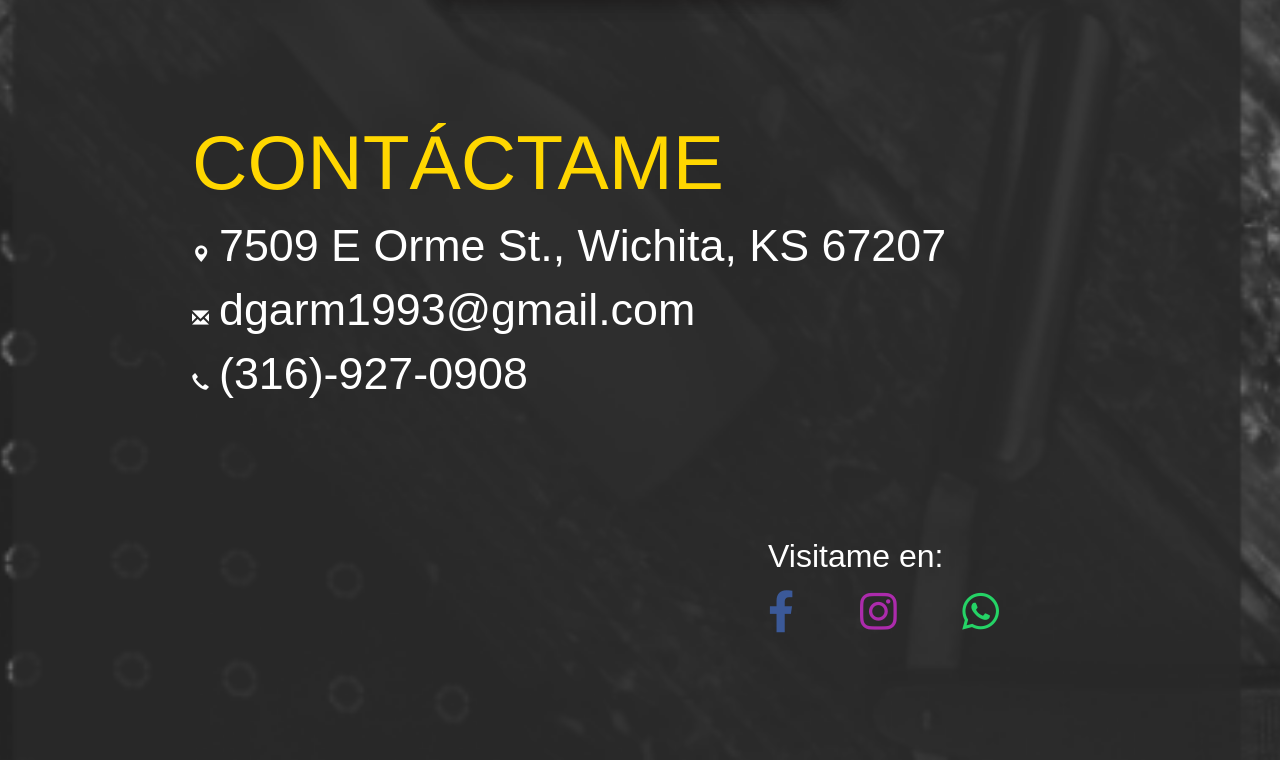
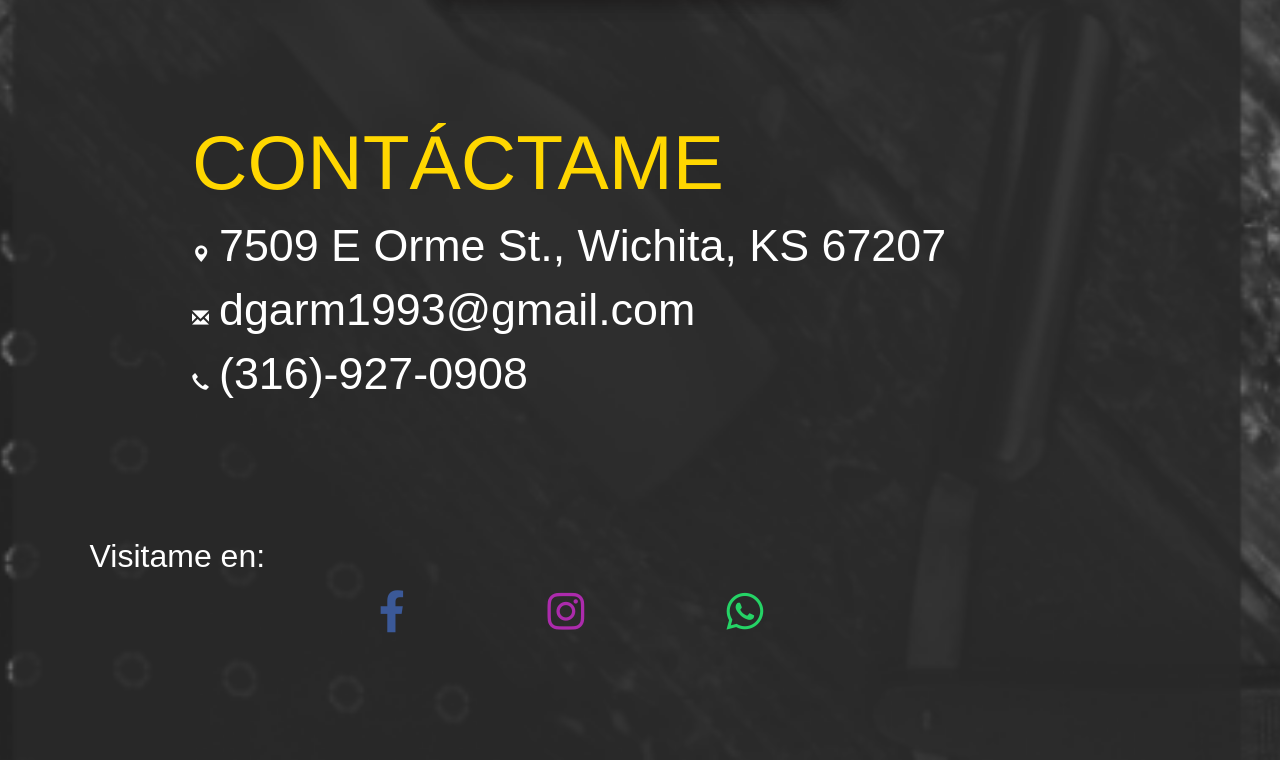
Before and after one commit to ClaraMtzV/DiamondBarbershop, a plain HTML site: page index.html in a window 1280 px wide. Shown: the part 2614-3374 px from the top of the page. Drawn offline with nearby package versions, Linux system fonts and the light colour scheme; a web font is replaced by a local one.

Commit message:
Update diseno.css

```diff
--- a/diseno.css
+++ b/diseno.css
@@ -315,7 +315,7 @@ footer {
 .iconosso {
   padding-top: 10%;
   padding-bottom:10%;
-  margin-left: 60%;
+  text-align: center;
 }
 
 .promo div {
@@ -324,6 +324,11 @@ footer {
   padding-left: 0%;
   padding-right:0%;
   text-align: right;
+}
+
+#visit {
+  text-align: left;
+  margin-left: 7vw;
 }
 
 .numero > h1 {
```
